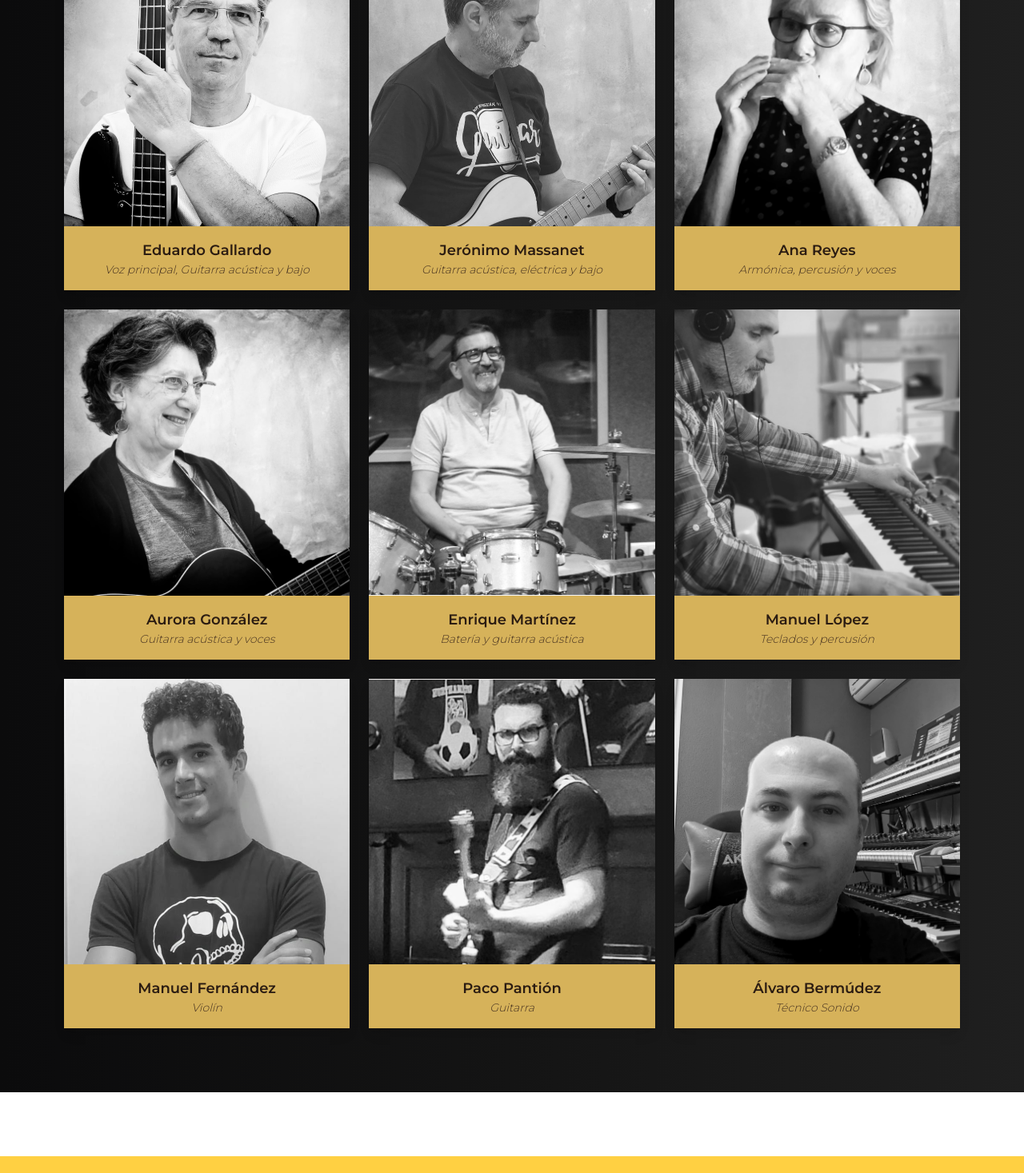
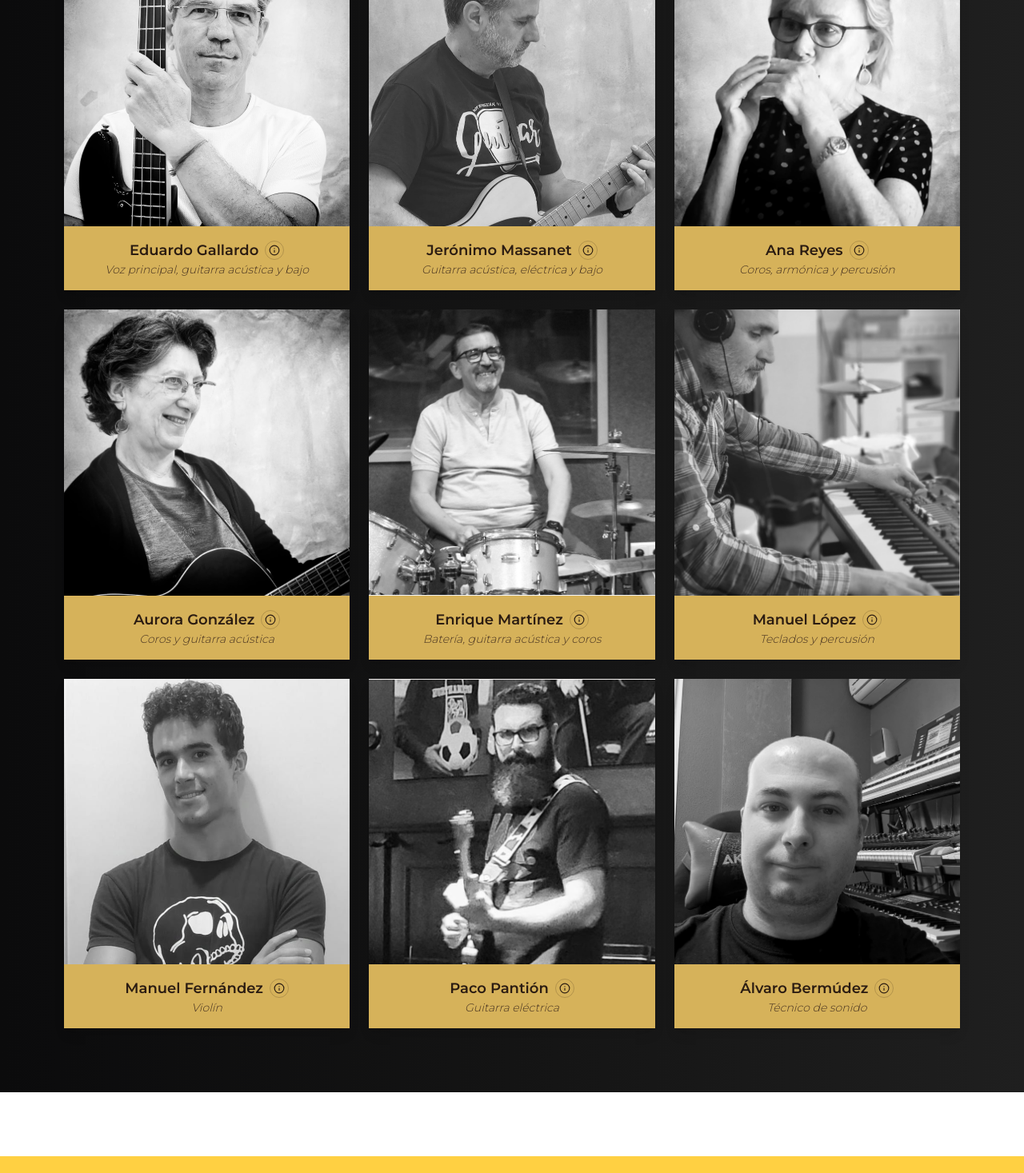
Before and after one commit to macoelSanctiPetri/garrettandband, a Next.js app: page / in a window 1280 px wide. Shown: the part 1722-3189 px from the top of the page at 80% size. Built offline with nearby package versions, Linux system fonts and the light colour scheme.

Commit message:
chore: justify band bio text

```diff
--- a/src/components/app/band-section.tsx
+++ b/src/components/app/band-section.tsx
@@ -1,53 +1,93 @@
+'use client';
+
 import Image from 'next/image';
+import { Info } from 'lucide-react';
 import { Card, CardContent } from '@/components/ui/card';
+import {
+  Dialog,
+  DialogContent,
+  DialogHeader,
+  DialogTitle,
+  DialogTrigger,
+} from '@/components/ui/dialog';
 import { SectionHeader } from './section-header';
 import { withBasePath } from '@/lib/base-path';
 
 const members = [
   {
     name: 'Eduardo Gallardo',
-    instrument: 'Voz principal, Guitarra acústica y bajo',
+    instrument: 'Voz principal, guitarra acústica y bajo',
     imageUrl: withBasePath('/fotos/Eduardo_Gallardo.png'),
+    bio:
+      'Natural de Cádiz. Músico de formación clásica (piano, oboe y composición), amplia experiencia coral, director de coro (Coro de Cámara Nova Mvsica, 35 años), orquesta (JOFCA) y compositor. Vocalista principal de diferentes formaciones de jazz y de música americana en las que además era teclista o bajista. Fundador, compositor y líder de Garrett&Band.',
+    links: [
+      {
+        label: 'Semblanza (Proyecto Compositores Km0)',
+        url: 'https://bahiaclasica.com/eduardo-gallardo-de-gomar/',
+      },
+      { label: 'YouTube', url: 'https://www.youtube.com/@ed_garrett' },
+      { label: 'Instagram', url: 'https://instagram.com/edgardelesseps' },
+      {
+        label: 'SoundCloud',
+        url: 'https://soundcloud.com/eduardo-gallardo-de-gomar?utm_source=clipboard&utm_medium=text&utm_campaign=social_sharing',
+      },
+    ],
   },
   {
     name: 'Jerónimo Massanet',
     instrument: 'Guitarra acústica, eléctrica y bajo',
     imageUrl: withBasePath('/fotos/Jeronimo_Massanet.png'),
+    bio:
+      'Natural de Cádiz. Guitarrista y vocalista en grupos de música pop. Amplia experiencia como tenor (Coro de Cámara Nova Mvsica). Experiencia de 14 años como docente en la especialidad de Música.',
   },
   {
     name: 'Ana Reyes',
-    instrument: 'Armónica, percusión y voces',
+    instrument: 'Coros, armónica y percusión',
     imageUrl: withBasePath('/fotos/Ana_Reyes.png'),
+    bio:
+      'Natural de Sevilla. Soprano. Estudios de Lenguaje Musical. Dilatada experiencia vocal en teatro musical y coros (Coro y Orquesta Ciudad de Cádiz y Coro de Cámara Nova Mvsica).',
   },
   {
     name: 'Aurora González',
-    instrument: 'Guitarra acústica y voces',
+    instrument: 'Coros y guitarra acústica',
     imageUrl: withBasePath('/fotos/Aurora_Gonzalez.png'),
+    bio:
+      'Natural de Cádiz. Contralto. Estudios musicales y amplia experiencia como coralista (Coral de la Universidad de Cádiz y Coro de Cámara Nova Mvsica).',
   },
   {
     name: 'Enrique Martínez',
-    instrument: 'Batería y guitarra acústica',
+    instrument: 'Batería, guitarra acústica y coros',
     imageUrl: withBasePath('/fotos/Enrique_Martinez.png'),
+    bio:
+      'Natural de Cádiz. Formación clásica, jazzística y percusión. Armónica, guitarras varias, bajo, timple canario, teclados, percusiones varias, batería y voz. Con experiencia vocal e instrumental en carnaval, dúos, corales, grupos músico-vocales y de jazz.',
   },
   {
     name: 'Manuel López',
     instrument: 'Teclados y percusión',
     imageUrl: withBasePath('/fotos/Manuel_Lopez.png'),
+    bio:
+      'Natural de San Fernando. Estudios musicales de piano y experiencia como coralista (Coro San Juan de la Cruz y Coro de Cámara Nova Mvsica).',
   },
   {
     name: 'Manuel Fernández',
     instrument: 'Violín',
     imageUrl: withBasePath('/fotos/Manuel_Fernandez.png'),
+    bio:
+      'Natural de El Puerto de Santa María. Violinista con más de 17 años de formación clásica: experiencia como concertino y solista en orquesta de Granada, además de un intenso trabajo para distintas agrupaciones de música de cámara en Gante, Bélgica. Todo ello manteniendo el gusto por lo folklórico y las fuentes musicales alternativas en bandas sonoras de películas y videojuegos.',
   },
   {
     name: 'Paco Pantión',
-    instrument: 'Guitarra',
+    instrument: 'Guitarra eléctrica',
     imageUrl: withBasePath('/fotos/Paco_Pantion.png'),
+    bio:
+      'Natural de San Fernando. Guitarrista solista y de sesión, blues y rock clásico, en diferentes formaciones en Cádiz. Ha participado en numerosos proyectos y actuado en escenarios como Got Talent España y Concert Music Festival (Chiclana) además de grabaciones de estudio para artistas emergentes.',
   },
   {
     name: 'Álvaro Bermúdez',
-    instrument: 'Técnico Sonido',
+    instrument: 'Técnico de sonido',
     imageUrl: withBasePath('/fotos/Alvaro_Bermudez.png'),
+    bio:
+      "Natural de Tarragona. Estudios de clavecín en el Conservatorio de Música de la misma ciudad. Experiencia en MIDI, DAW y VST's usando FL Studio y Cubase, también en sonido digital y composiciones de música tracker. Ayudante de discomóviles en Castellón, DJ y técnico de sonido. Especialista en sintetizadores y teclados tipo arranger y workstation.",
   },
 ];
 
@@ -82,7 +122,48 @@ export function BandSection() {
                     />
                   </div>
                   <div className="p-4 bg-[#d6b25a]">
-                    <h3 className="font-semibold text-lg text-[#2b1c12]">{member.name}</h3>
+                    <div className="flex items-center justify-center gap-2">
+                      <h3 className="font-semibold text-lg text-[#2b1c12]">{member.name}</h3>
+                      <Dialog>
+                        <DialogTrigger asChild>
+                          <button
+                            type="button"
+                            className="inline-flex h-6 w-6 items-center justify-center rounded-full border border-[#2b1c12]/20 text-[#2b1c12] transition-colors hover:bg-[#2b1c12]/10"
+                            aria-label={`Más info sobre ${member.name}`}
+                          >
+                            <Info className="h-3.5 w-3.5" />
+                          </button>
+                        </DialogTrigger>
+                        <DialogContent className="max-w-xl">
+                          <DialogHeader>
+                            <DialogTitle>{member.name}</DialogTitle>
+                          </DialogHeader>
+                          <div className="space-y-3 text-sm text-muted-foreground">
+                            <p className="font-medium text-foreground">{member.instrument}</p>
+                            <p style={{ textAlign: 'justify' }}>{member.bio}</p>
+                            {member.links?.length ? (
+                              <div className="space-y-2">
+                                <p className="font-medium text-foreground">Más información</p>
+                                <ul className="space-y-1">
+                                  {member.links.map((link) => (
+                                    <li key={link.url}>
+                                      <a
+                                        href={link.url}
+                                        target="_blank"
+                                        rel="noreferrer"
+                                        className="text-primary hover:underline"
+                                      >
+                                        {link.label}
+                                      </a>
+                                    </li>
+                                  ))}
+                                </ul>
+                              </div>
+                            ) : null}
+                          </div>
+                        </DialogContent>
+                      </Dialog>
+                    </div>
                     <p className="text-sm text-[#4a3522] font-light italic">{member.instrument}</p>
                   </div>
                 </CardContent>
```
